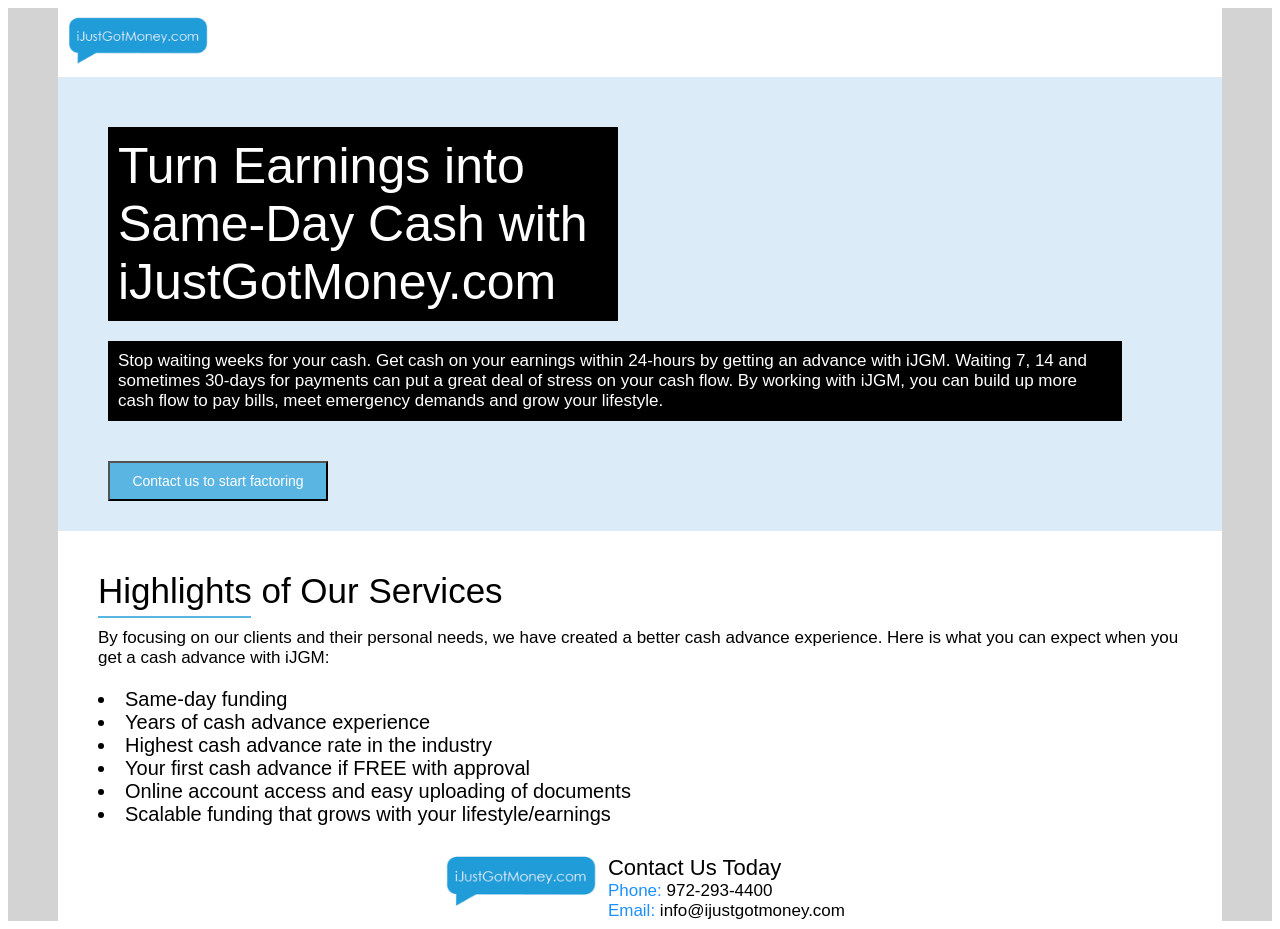
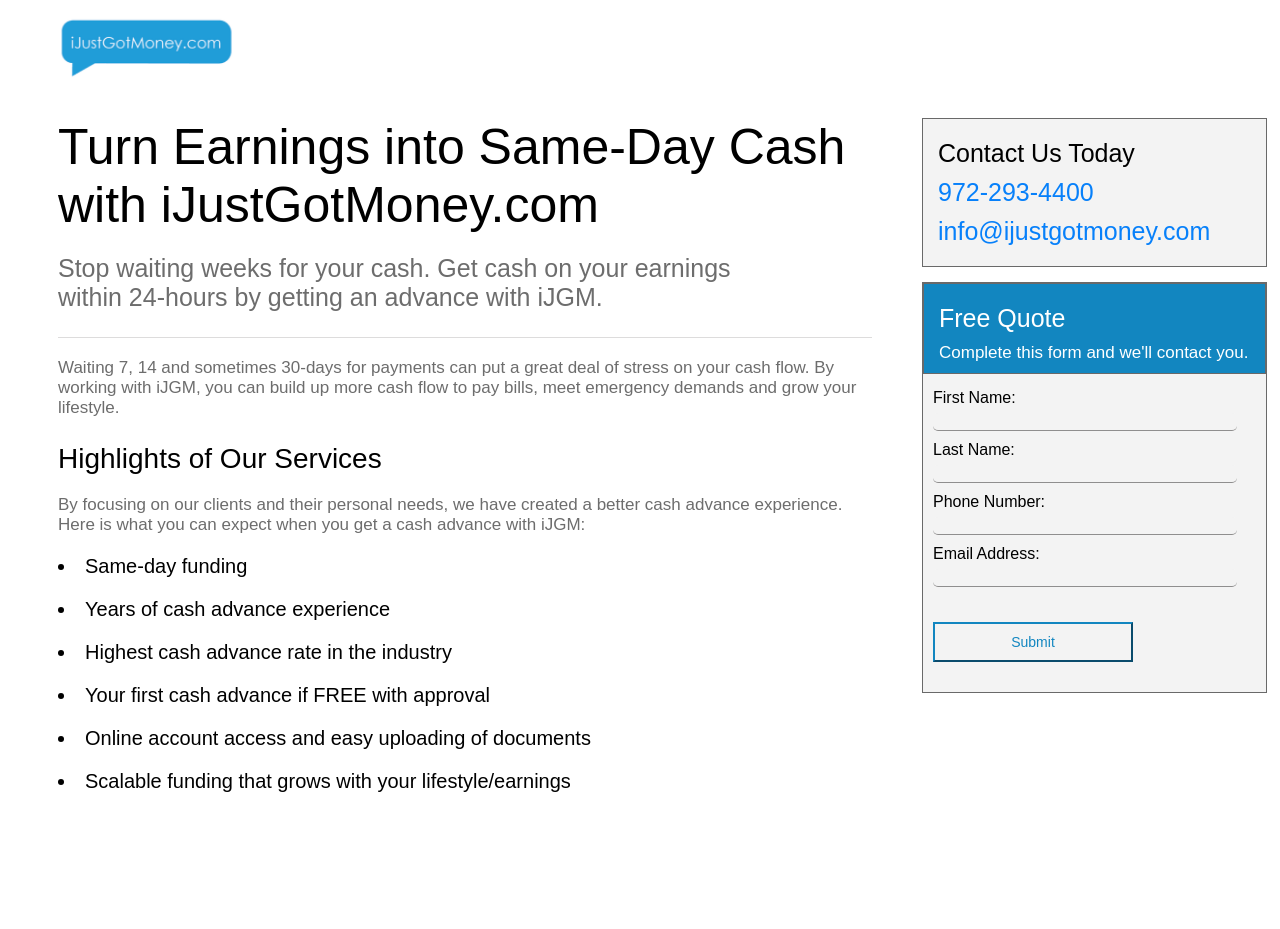
Before and after one commit to acrest/ijustgotmoney, an Angular app: page / in a window 1280 px wide. After the commit the page ends 813 px from the top, so only its background shows below. Built offline with nearby package versions, Linux system fonts and the light colour scheme.

Commit message:
new layout

```diff
--- a/src/components/landing-page/landing-page.html
+++ b/src/components/landing-page/landing-page.html
@@ -1,26 +1,22 @@
 <div class="landing-page">
-	<div class="usable-space">
+	<div class="logo-wrapper">
 		<div class="logo">
 			<img src="assets/logo.png">
 		</div>
-		<div class="intro">
+	</div>
+	<div id="info" class="page">
+		<div class="top">
 			<div class="header">Turn Earnings into Same-Day Cash with iJustGotMoney.com</div>
-			<div class="summary">Stop waiting weeks for your cash. Get cash on your earnings within 24-hours by getting an advance with iJGM.
-				Waiting 7, 14 and sometimes 30-days for payments can put a great deal of stress on your cash flow. By working with iJGM, you can build up more cash flow to pay bills, meet emergency demands and grow your lifestyle.
-			</div>
-			<button (click)="showInputModal()">
-				Contact us to start factoring
-			</button>
+			<div class="summary">Stop waiting weeks for your cash. Get cash on your earnings within 24-hours by getting an advance with iJGM.</div>
 		</div>
 		<div class="info">
 			<div class="display">
 				<div class="highlights">
+					<div class="pre-highlight">Waiting 7, 14 and sometimes 30-days for payments can put a great deal of stress on your cash flow. By working with iJGM, you can build up more cash flow to pay bills, meet emergency demands and grow your lifestyle.</div>
 					<div class="title">Highlights of Our Services</div>
-					<div class="underline"></div>
 					<div class="sub-title">
 						By focusing on our clients and their personal needs, we have created a better cash advance experience. Here is what you can expect when you get a cash advance with iJGM:
 					</div>
-					<ul>
 					<li>
 						Same-day funding
 					</li>
@@ -39,9 +35,8 @@
 					<li>
 						Scalable funding that grows with your lifestyle/earnings
 					</li>
-					</ul>
 				</div>
-				<div class="contact">
+				<!-- <div class="contact">
 					<div class="wrapper">
 							<img src="assets/logo.png">
 							<span class="info">
@@ -56,15 +51,25 @@
 								</div>
 							</span>
 					</div>
+				</div> -->
 			</div>
 		</div>
 	</div>
-	</div>
-	<div class="form" *ngIf="showInfoInputModal">
+	<div id="form" class="form">
 		<div class="title">
-			Give us your info!
+			Contact Us Today
+			<div class="display-phone">972-293-4400</div>
+			<div class="display-email">info@ijustgotmoney.com</div>
 		</div>
 		<div class="inputs">
+			<div class="title">
+				<div class="header">
+					Free Quote
+				</div>
+				<div class="sub-title">
+					Complete this form and we'll contact you.
+				</div>
+			</div>
 			<div class="field-name">
 				First Name:
 			</div>
@@ -81,9 +86,9 @@
 				Email Address:
 			</div>
 			<input type="text" name="email">
-		</div>
 			<button (click)="closeInputModal()">
 				Submit
 			</button>
 		</div>
 	</div>
+</div>
--- a/src/components/landing-page/landing-page.scss
+++ b/src/components/landing-page/landing-page.scss
@@ -1,78 +1,68 @@
 .landing-page {
 	font-family: Arial, Helvetica, sans-serif;
-	background-color: lightgrey;
-	height: 100%;
+	position: relative;
+    background-color: white;
 	width: 100%;
-	.usable-space {
-		height: 100%;
-		background-color: white;
-		margin-right: 50px;
-		margin-left: 50px;
-		text-align: center;
+	.logo-wrapper {
+		height: 110px;
 		.logo {
+			margin-left: 40px;
 			text-align: left;
 			img {
-				max-height: 65px;
+				max-height: 80px;
 			}
 		}
-		.intro {
+	}
+	.page {
+		color: #6d6d6d;
+		float: left;
+		margin: auto;
+		width: calc(100% - 400px);
+		padding-left: 50px;
 		overflow: auto;
-			background-color: #DBEBF7;
 		min-height: 400px;
 		text-align: left;
-			color: white;
+		.top {
 			.header {
-				background-color: black;
-				margin-left: 50px;
-				margin-top: 50px;
+				color: black;
 				font-size: 50px;
-				max-width: 490px;
-				padding: 10px;
+				max-width: 800px;
 			}
 			.summary {
-				background-color: black;
-				margin-left: 50px;
 				margin-top: 20px;
 				margin-right: 100px;
-				font-size: 17px;
-				padding: 10px;
+				font-size: 25px;
+				margin-bottom: 25px;
 			}
-			button {
-				margin-top: 40px;
-				margin-left: 50px;
-				background-color: #5BB5E2;
-				color: white;
-				border-color: black;
-				height: 40px;
-				width: 220px;
-				margin-bottom: 30px;
-				font-size: 14px;
-			}
+			border-bottom: 1px solid #dddcdc;
+			margin-right: 50px;
 		}
 		.info {
+			margin-right: 50px;
+			color: #6d6d6d;
 			text-align: left;
 			display: inline-block;
 			.display {
 				.highlights {
+					.pre-highlight {
+						margin-top: 20px;
+						font-size: 17px;
+						margin-bottom: 25px;
+					}
 					.title {
-						font-size: 35px;
-						margin-top:	40px;
-						margin-left: 40px;
-					}
-					.underline {
-						background-color: #5BB5E2;
-						height: 2px;
-						width: 153px;
-						margin-left: 40px;
-						margin-top: 5px;
-						margin-bottom: 10px;
+						color: black;
+						font-size: 28px;
+						margin-top:	20px;
 					}
 					.sub-title {
 						font-size: 17px;
-						margin: 10px 40px 15px 40px;
+						margin-top: 20px;
+						margin-bottom: 20px;
 					}
-					ul {
-						list-style-position: inside;
+					li {
+						margin-top: 20px;
+						margin-bottom: 20px;
+						color: black;
 						font-size: 20px;
 					}
 				}
@@ -104,34 +94,66 @@
 		}
 	}
 	.form {
-		text-align: center;
-		position: absolute;
-		width: 350px;
+		float: left;
+		width: 345px;
+		text-align: left;
 		min-height: 300px;
-		background-color: lightgray;
 		top: 20%;
 		left: 34%;
 		.title {
-			margin:	15px;
+			border: 1px solid #696969;
+			margin-bottom: 15px;
+			padding-top: 20px;
+			background-color: #f3f3f3;
+			font-size: 25px;
+			padding-left: 15px;
+			.display-phone {
+				margin-top: 10px;
+				color: rgb(7, 128, 250);
+			}
+			.display-email {
+				margin-top: 10px;
+				color: rgb(7, 128, 250);
+				padding-bottom: 20px;
+			}
 		}
 		.inputs {
+			border: 1px solid #696969;
+			background-color: #f3f3f3;
 			text-align: left;
+			.title {
+				color: white;
+				background-color: rgb(18, 134, 192);
+				.header {
+					font-size: 25px;
+				}
+				.sub-title {
+					margin-top: 10px;
+					margin-bottom: 10px;
+					font-size: 17px;
+				}
+			}
 			.field-name {
 				margin-left: 10px;
 				margin-bottom: 5px;
 			}
 			input {
-				margin-left: 20px;
+				margin-left: 10px;
 				margin-bottom:10px;
 				width: 300px;
-			}
+			background-color: #f3f3f3;
+				border-top: none;
+				border-left: none;
+				border-right: none;
+				border-radius: 5px;
+				border-bottom: 1px solid #8f8e8e;
 			}
 			button {
-			margin-top: 40px;
-			margin-left: -7px;
-			background-color: #5BB5E2;
-			color: white;
-			border-color: black;
+				margin-left: 10px;
+				margin-top: 25px;
+				background-color: #f3f3f3;
+				color: rgb(18, 134, 192);
+				border-color: rgb(18, 134, 192);
 				height: 40px;
 				width: 200px;
 				margin-bottom: 30px;
@@ -139,3 +161,8 @@
 			}
 		}
 	}
+}
+@media (max-width: 900px){
+    #form {width: 100%; text-align: center;}
+    #info {width: 100%;}
+}
```
Also changed, not shown: 3 other files (tests, documents, lock files or other folders). Lines whose indentation alone changed are shown as unchanged.
